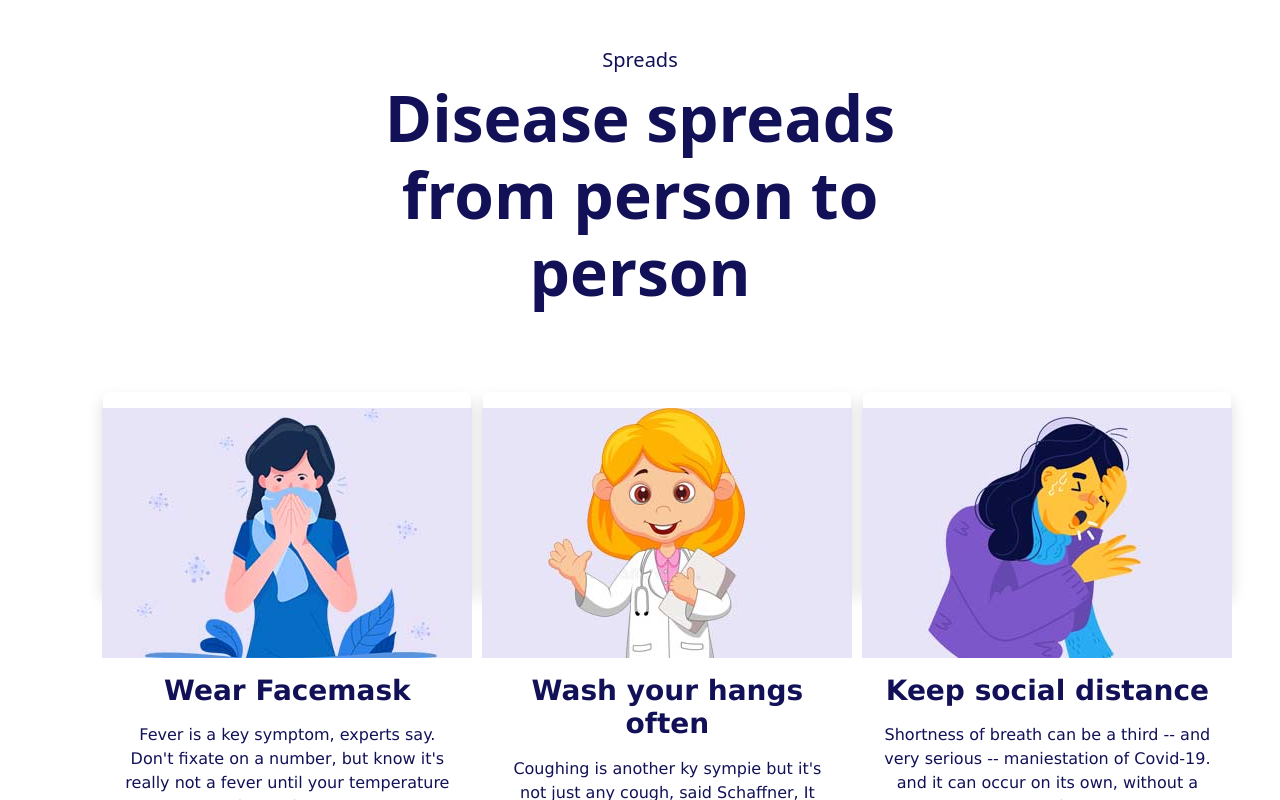
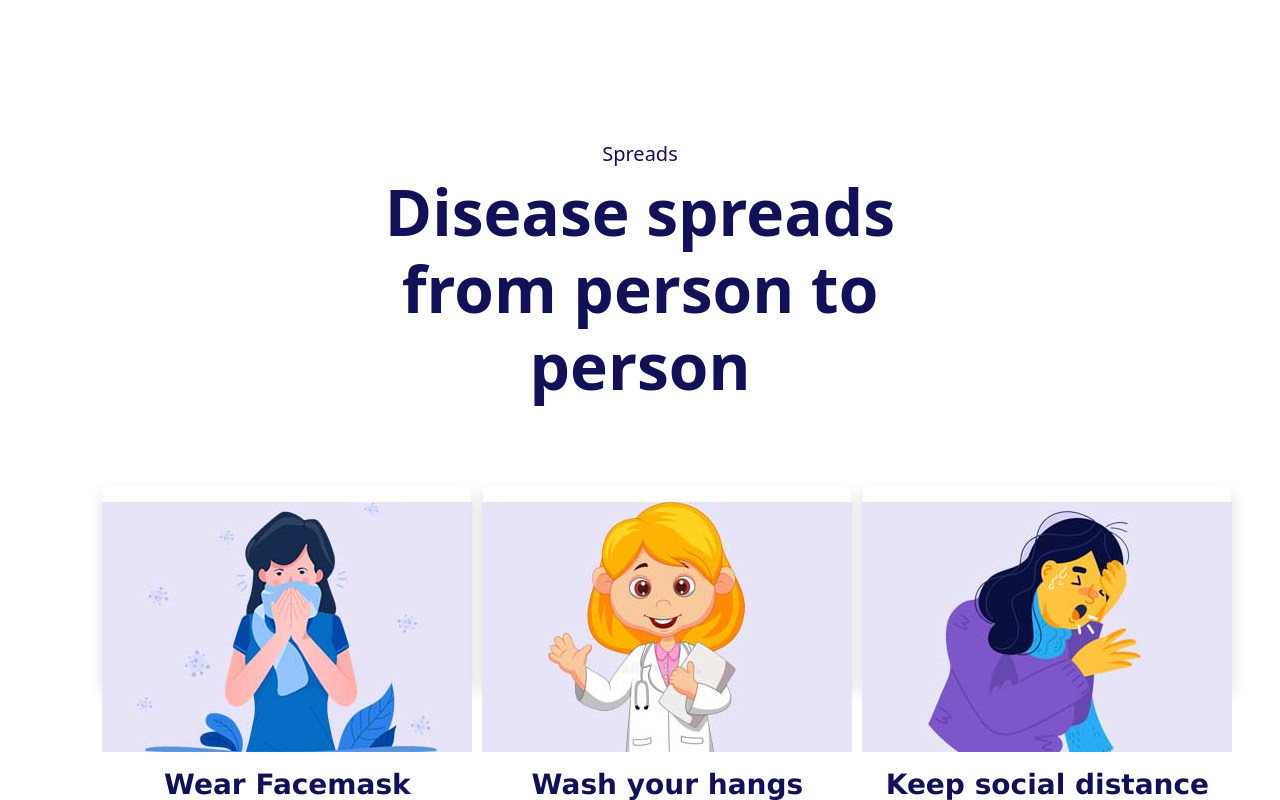
Before and after one commit to JessRm04/laresistenciacoviders, a React (Create React App) app: page /social-distance in a window 1280 px wide. Shown: the top 800 px of the page. Built offline with nearby package versions, Linux system fonts and the light colour scheme.

Commit message:
arreglado la investigación de los enlaces de la navbar

```diff
--- a/src/App.js
+++ b/src/App.js
@@ -12,7 +12,7 @@ import Question from "./components/render/landing/landing-view-questions/landing
 import Washed from "./components/render/landing/landing-view-wash/landing-view-wash";
 import PreventLanding from "./components/moleculas/Mol-Landing-prevent";
 import News from "./components/render/landing/landing-news/News";
-import Symptom from "./components/render/landing/landing-symptom copy/Symptom";
+import Symptom from "./components/render/landing/landing-symptom/Symptom";
 import Spreads from "./components/render/landing/landing-spreads/Spreads";
 import Footer from "./components/render/landing/footer/Footer";
 import LandingMobile from "./components/render/landing/landing-mobile/Landing-mobile";
--- a/src/components/moleculas/Mol-Landing-prevent.jsx
+++ b/src/components/moleculas/Mol-Landing-prevent.jsx
@@ -9,10 +9,12 @@ import icon6 from "../../assets/img/img/prevent/icon6.png"
 import icon7 from "../../assets/img/img/prevent/icon7.png"
 
 
+
 const PreventLanding = () => {
 
 
     return (
+        <>
     <div className="pageContainer">
         <div className="header">
             <h3 className='prevent'>Prevent</h3>
@@ -31,6 +33,7 @@ const PreventLanding = () => {
             </div>
         </div>
     </div>
+    </>
     );
 }
 
--- a/src/components/render/landing/landing-spreads/Spreads.jsx
+++ b/src/components/render/landing/landing-spreads/Spreads.jsx
@@ -7,12 +7,28 @@ import spreadsmedica from '../../../../assets/img/img/icons/spreadsmedica.jpg';
 import spreadsmedicarub from '../../../../assets/img/img/icons/spreadsmedicarub.jpg';
 import spreadsmocos from '../../../../assets/img/img/icons/spreadsmocos.jpg';
 import spreadstos from '../../../../assets/img/img/icons/spreadstos.jpg';
+import { Link } from 'react-router-dom';
 
 
 const Spreads = () => {
   return (
 
     <>
+     <div class="page-nav padding-100">
+            <div class="container">
+                <div class="row justify-content-center">
+                    <div class="col-xl-8">
+                        <div class="section-title text-center">
+                            <h2 class="text-white mb-3">Qurantine</h2>
+                            <ul class="list-inline">
+                                <li class="list-inline-item"><Link to="/" class="text-white">Home</Link></li>
+                                <li class="list-inline-item"><Link to="qurantine" class="text-white">Qurantine</Link></li>
+                            </ul>
+                        </div>
+                    </div>
+                </div>
+            </div>
+        </div>
       <section className="spreads mt-5 mb-5 container">
         <h3 className="spreadspeq text-center fs-5">Spreads</h3>
         <h2 className="spreadsxl text-center display-3 fw-bold">
```
